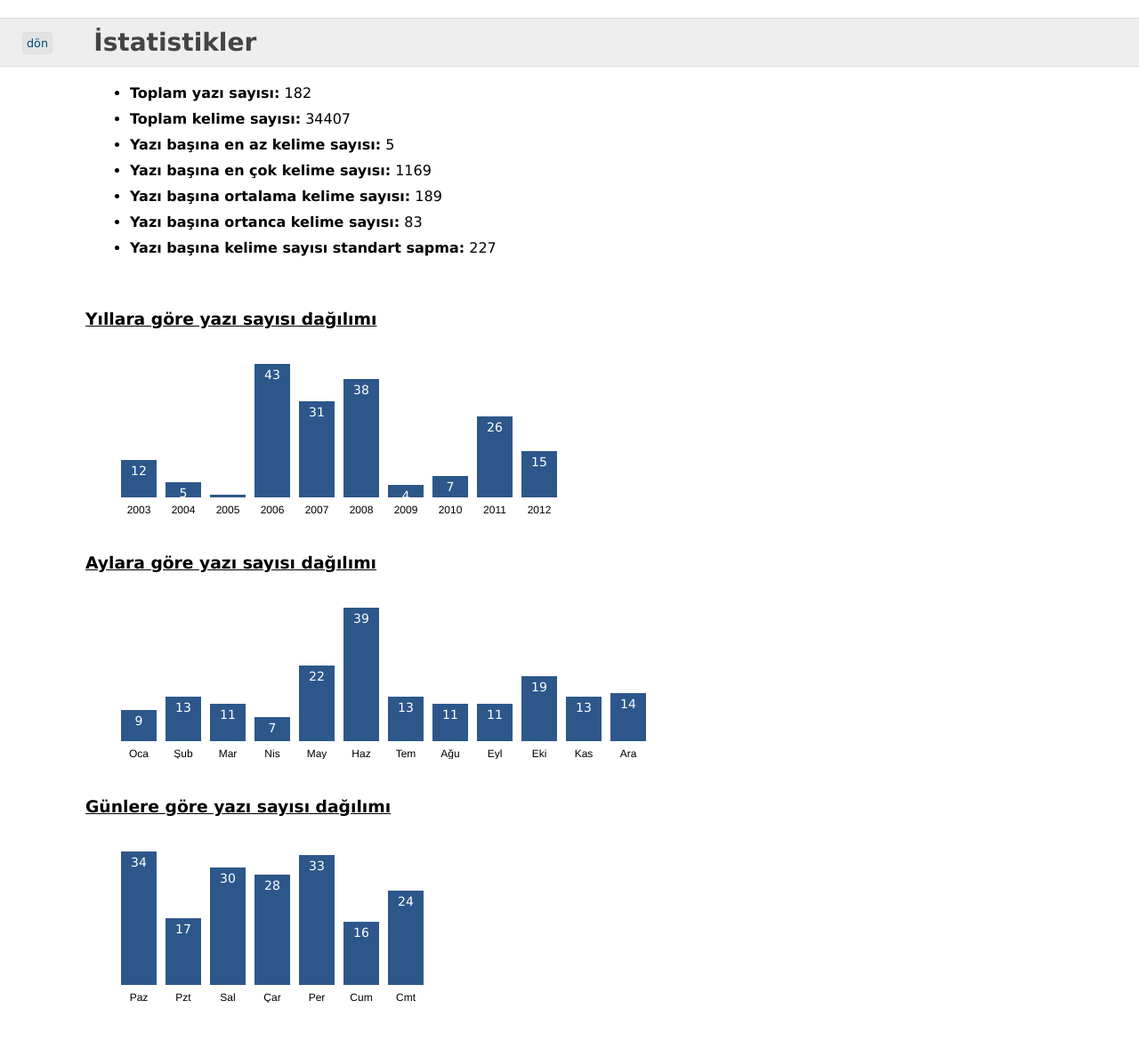
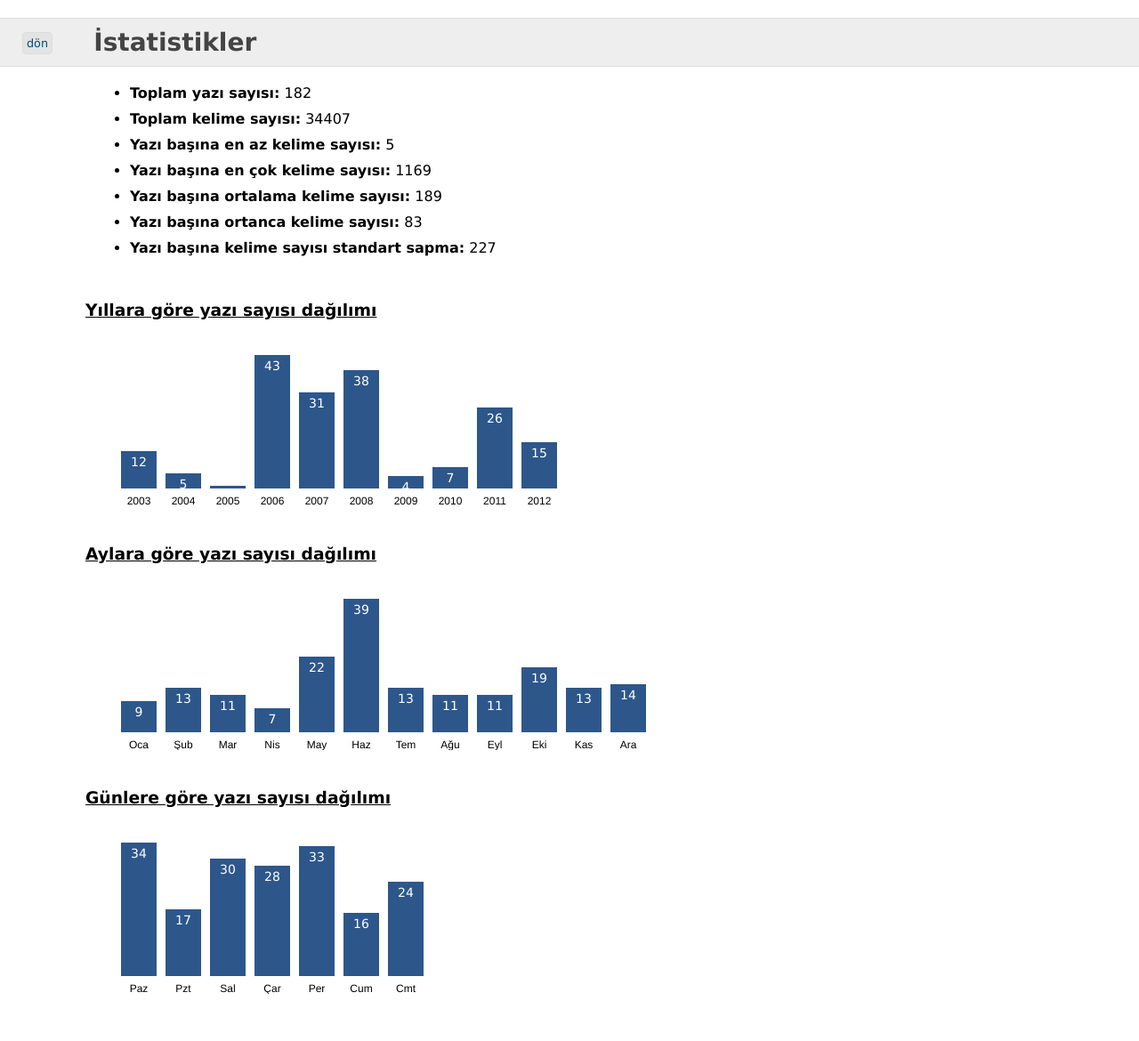
Before and after one commit to fehmicansaglam/fehmicansaglam.github.com, a Jekyll site: the page built from stats.html, in a window 1280 px wide. Shown: the whole page at 89% size. Built offline with Jekyll 4.4.1, drawn with Linux system fonts in a browser that asks for light colours.

Commit message:
Fix format

```diff
--- a/stats.html
+++ b/stats.html
@@ -10,7 +10,7 @@
 <script src="/assets/barchart.js"></script>
 <title>İstatistikler</title>
 <style>
-.container{font-size:14px;margin:40px;}div#a h3{text-decoration:underline;}#break{height:20px;}
+.container{font-size:14px;margin:40px;}div#a h3{text-decoration:underline;}#break{height:10px;}
 </style>
 </head>
 <body>
```
